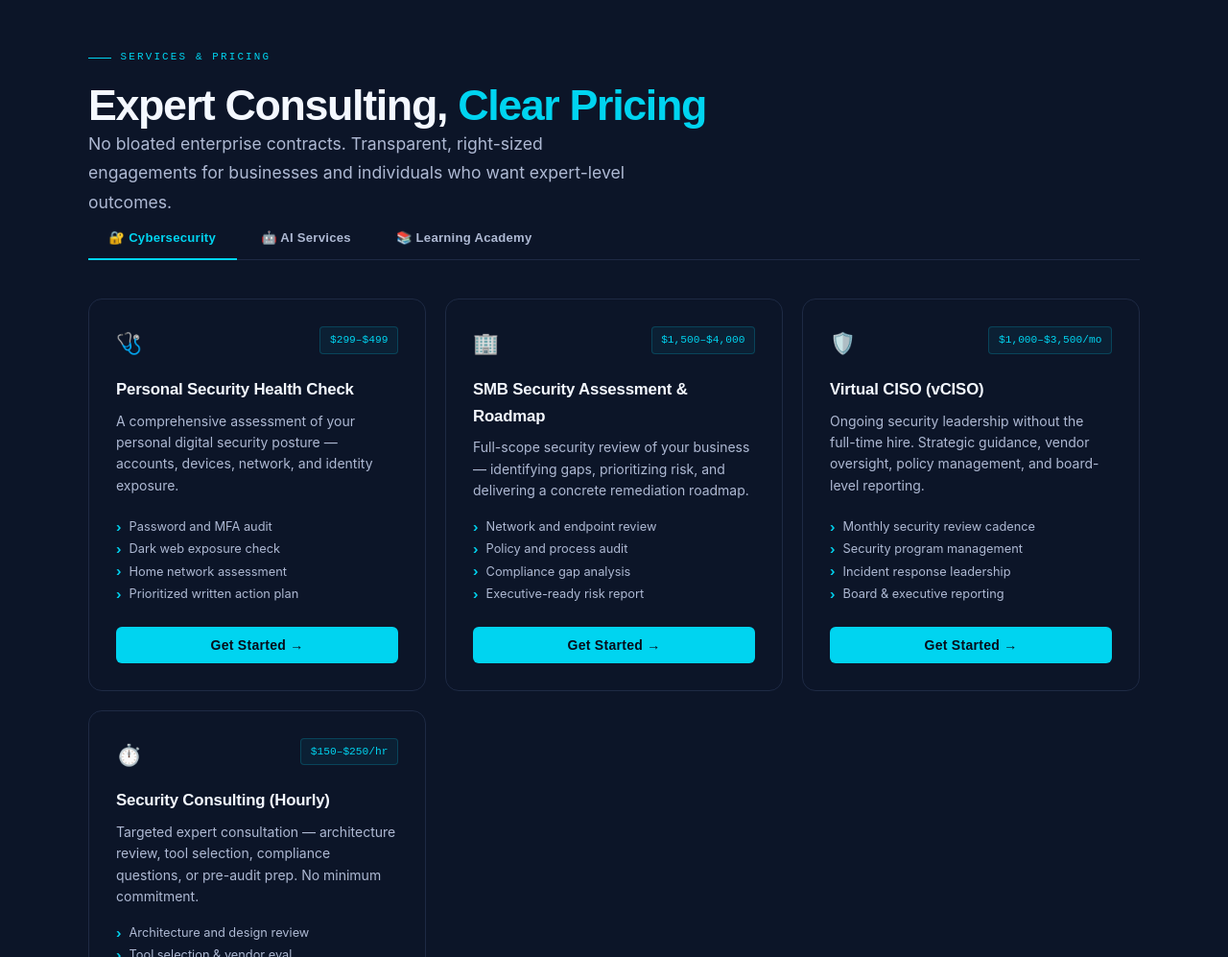
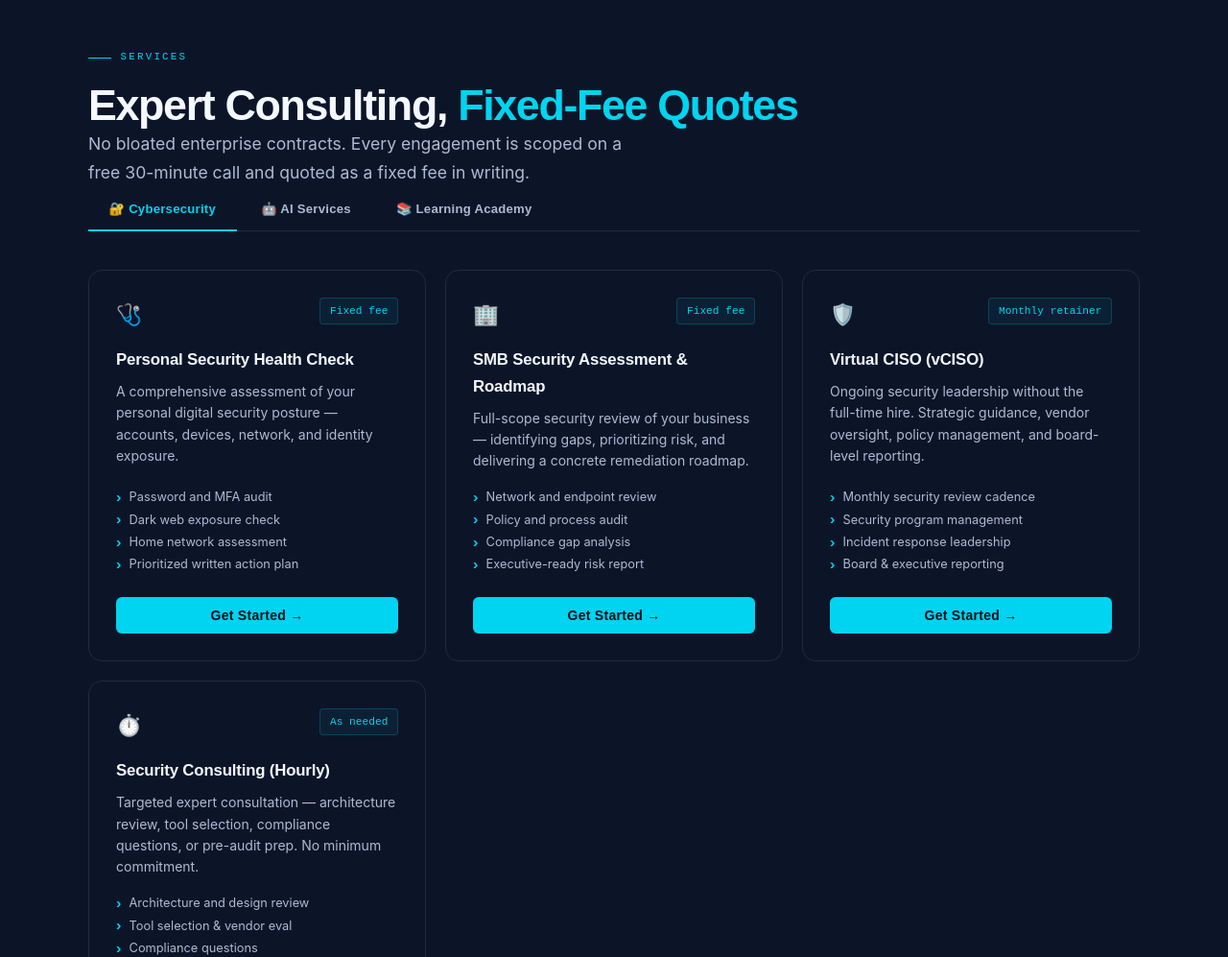
Before and after one commit to phortex-dev/phortex-website, a plain HTML site: page index.html in a window 1280 px wide. Shown: the part 3920-4917 px from the top of the page at 96% size. Drawn offline with Linux system fonts and the light colour scheme; a web font is replaced by a local one.

Commit message:
Remove prices from the site; services quoted as fixed fees after a free call
Price tags become engagement types (Fixed fee, Monthly retainer, Per seat, As needed).
Prices now live in the internal price list, not on phortex.com.

Co-Authored-By: Claude Opus 5.5 <noreply@anthropic.com>
Claude-Session: https://claude.ai/code/session_019fx5a5SPipcRHQH7nX5bvg

```diff
--- a/index.html
+++ b/index.html
@@ -251,9 +251,9 @@
 <section style="background:var(--navy-1);" id="services">
   <div class="container">
     <div class="reveal">
-      <div class="eyebrow">Services & Pricing</div>
-      <h2 class="heading-lg">Expert Consulting, <span class="text-accent-cyan">Clear Pricing</span></h2>
-      <p class="lead">No bloated enterprise contracts. Transparent, right-sized engagements for businesses and individuals who want expert-level outcomes.</p>
+      <div class="eyebrow">Services</div>
+      <h2 class="heading-lg">Expert Consulting, <span class="text-accent-cyan">Fixed-Fee Quotes</span></h2>
+      <p class="lead">No bloated enterprise contracts. Every engagement is scoped on a free 30-minute call and quoted as a fixed fee in writing.</p>
     </div>
 
     <div class="tab-bar reveal">
@@ -266,7 +266,7 @@
       <div class="service-card">
         <div class="service-card-top">
           <span class="service-icon">🩺</span>
-          <span class="service-price">$299–$499</span>
+          <span class="service-price">Fixed fee</span>
         </div>
         <div class="service-name">Personal Security Health Check</div>
         <p class="service-desc">A comprehensive assessment of your personal digital security posture — accounts, devices, network, and identity exposure.</p>
@@ -281,7 +281,7 @@
       <div class="service-card">
         <div class="service-card-top">
           <span class="service-icon">🏢</span>
-          <span class="service-price">$1,500–$4,000</span>
+          <span class="service-price">Fixed fee</span>
         </div>
         <div class="service-name">SMB Security Assessment & Roadmap</div>
         <p class="service-desc">Full-scope security review of your business — identifying gaps, prioritizing risk, and delivering a concrete remediation roadmap.</p>
@@ -296,7 +296,7 @@
       <div class="service-card">
         <div class="service-card-top">
           <span class="service-icon">🛡️</span>
-          <span class="service-price">$1,000–$3,500/mo</span>
+          <span class="service-price">Monthly retainer</span>
         </div>
         <div class="service-name">Virtual CISO (vCISO)</div>
         <p class="service-desc">Ongoing security leadership without the full-time hire. Strategic guidance, vendor oversight, policy management, and board-level reporting.</p>
@@ -311,7 +311,7 @@
       <div class="service-card">
         <div class="service-card-top">
           <span class="service-icon">⏱️</span>
-          <span class="service-price">$150–$250/hr</span>
+          <span class="service-price">As needed</span>
         </div>
         <div class="service-name">Security Consulting (Hourly)</div>
         <p class="service-desc">Targeted expert consultation — architecture review, tool selection, compliance questions, or pre-audit prep. No minimum commitment.</p>
@@ -329,7 +329,7 @@
       <div class="service-card">
         <div class="service-card-top">
           <span class="service-icon">🧠</span>
-          <span class="service-price" style="color:var(--violet);background:var(--violet-subtle);border-color:rgba(139,92,246,0.25)">$199–$299/person</span>
+          <span class="service-price" style="color:var(--violet);background:var(--violet-subtle);border-color:rgba(139,92,246,0.25)">Per seat</span>
         </div>
         <div class="service-name">AI Fundamentals Workshop</div>
         <p class="service-desc">A practical, hands-on session covering what AI tools actually are, how to use them effectively, and how to avoid the risks that expose businesses to harm.</p>
@@ -344,7 +344,7 @@
       <div class="service-card">
         <div class="service-card-top">
           <span class="service-icon">⚙️</span>
-          <span class="service-price" style="color:var(--violet);background:var(--violet-subtle);border-color:rgba(139,92,246,0.25)">$500–$2,500</span>
+          <span class="service-price" style="color:var(--violet);background:var(--violet-subtle);border-color:rgba(139,92,246,0.25)">Fixed fee</span>
         </div>
         <div class="service-name">AI Integration Consulting</div>
         <p class="service-desc">Custom AI workflow design and implementation — identifying where AI creates real ROI in your specific business and building the systems to capture it safely.</p>
@@ -359,7 +359,7 @@
       <div class="service-card" style="border-color:rgba(0,212,240,0.2);">
         <div class="service-card-top">
           <span class="service-icon">🔐🤖</span>
-          <span class="service-price">$3,000–$7,500</span>
+          <span class="service-price">Fixed fee</span>
         </div>
         <div class="service-name">AI + Security Bundle <span style="font-size:0.65rem;color:var(--cyan);font-family:var(--font-mono);letter-spacing:0.06em;">PHORTEX EXCLUSIVE</span></div>
         <p class="service-desc">The only offering that integrates AI implementation strategy with AI-specific security risk management — built for businesses adopting AI at scale.</p>
```
Also changed, not shown: ai/index.html (+3 -3 lines), security/index.html (+4 -4 lines).
